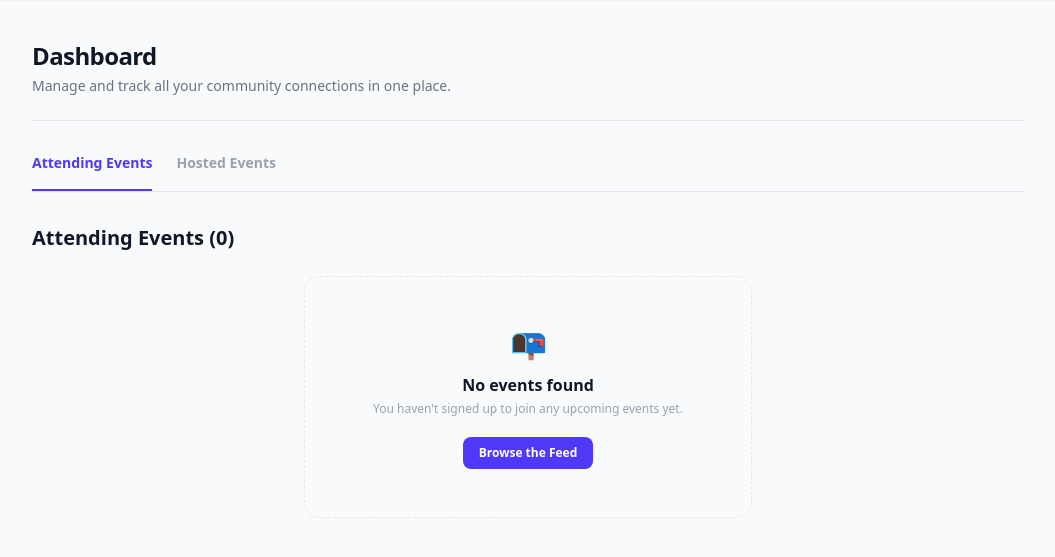
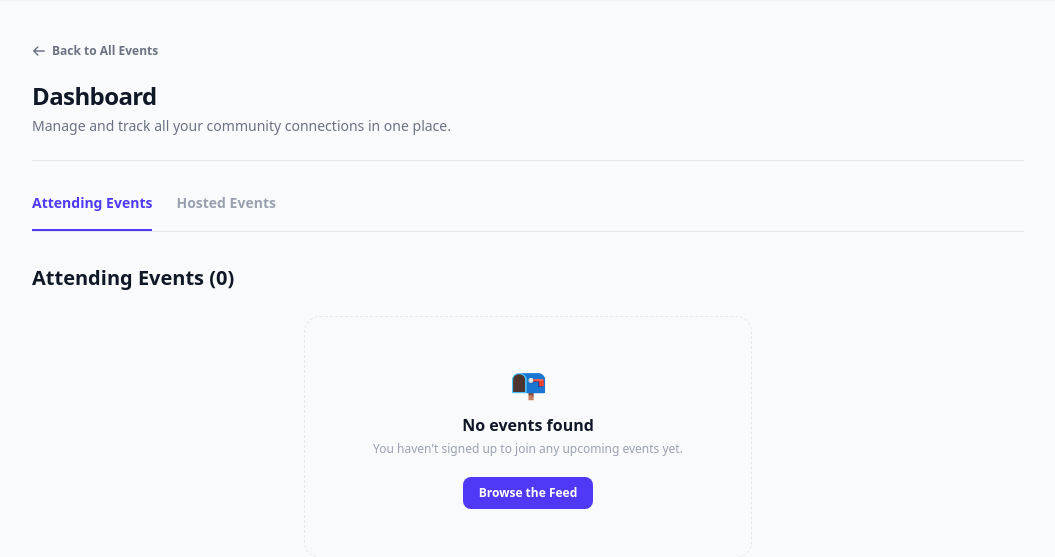
Before and after one commit to Dabi-Jay/MeetGrid, a Django app: page /profile/ in a window 1280 px wide. Shown: the part 61-618 px from the top of the page, without its empty margins (112-1167 px from the left). Run offline with Django 5.2, Linux system fonts and the light colour scheme; the visitor is signed in with stand-in values (Sample User, id 1); data that the repository does not hold is empty.

Commit message:
Improving navigation

```diff
--- a/community/templates/registration/profile.html
+++ b/community/templates/registration/profile.html
@@ -4,6 +4,17 @@
 
 {% block content %}
 <div class="max-w-5xl mx-auto px-4 py-10">
+
+    <div class="mb-4">
+        <a href="{% url 'events_page' %}"
+            class="inline-flex items-center gap-1.5 text-xs font-bold text-gray-500 hover:text-indigo-600 transition group">
+            <svg class="w-3.5 h-3.5 transform group-hover:-translate-x-0.5 transition-transform duration-200"
+                fill="none" stroke="currentColor" stroke-width="2.5" viewBox="0 0 24 24">
+                <path stroke-linecap="round" stroke-linejoin="round" d="M10 19l-7-7m0 0l7-7m-7 7h18"></path>
+            </svg>
+            Back to All Events
+        </a>
+    </div>
 
     <div class="mb-8 pb-6 border-b border-gray-200">
         <h1 class="text-2xl font-black text-gray-900 tracking-tight">
```
